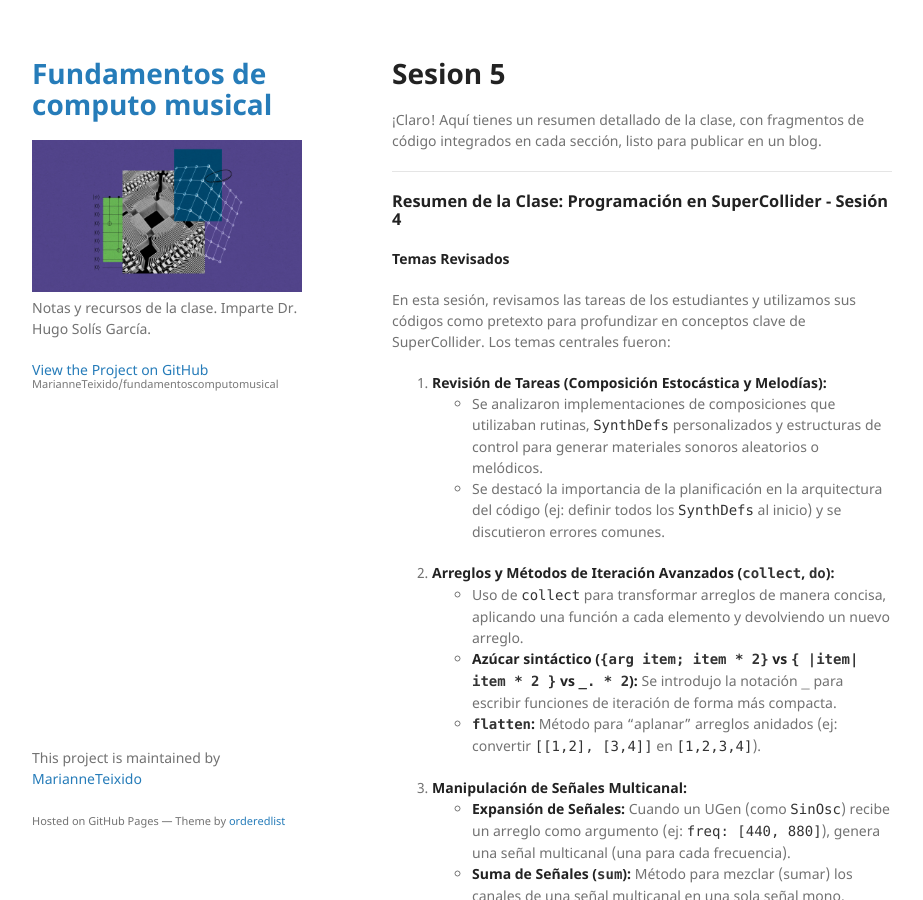
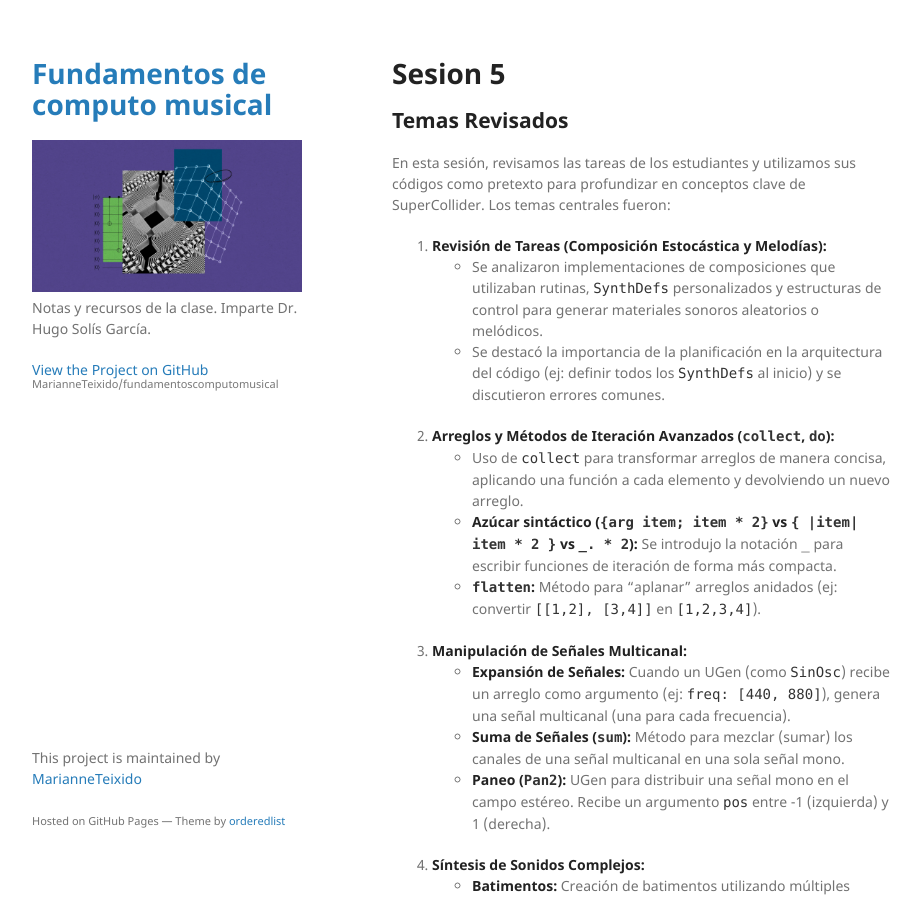
Before and after one commit to MarianneTeixido/fundamentoscomputomusical, a Jekyll site: the page built from docs/clase05.md, in a window 1280 px wide and 900 px high. Shown: the whole window, without its empty margins (178-1101 px from the left). Built offline with Jekyll 4.4.1, drawn with Linux system fonts in a browser that asks for light colours; our own code applies the rules of GitHub Pages for plain Markdown files; some of the changed text lies outside the part shown.

Commit message:
fix style

````diff
--- a/docs/clase05.md
+++ b/docs/clase05.md
@@ -1,12 +1,7 @@
-# Sesion 5
 
-¡Claro! Aquí tienes un resumen detallado de la clase, con fragmentos de código integrados en cada sección, listo para publicar en un blog.
+# **Sesion 5**
 
----
-
-### **Resumen de la Clase: Programación en SuperCollider - Sesión 4**
-
-#### **Temas Revisados**
+## **Temas Revisados**
 En esta sesión, revisamos las tareas de los estudiantes y utilizamos sus códigos como pretexto para profundizar en conceptos clave de SuperCollider. Los temas centrales fueron:
 
 1.  **Revisión de Tareas (Composición Estocástica y Melodías):**
@@ -33,7 +28,7 @@ En esta sesión, revisamos las tareas de los estudiantes y utilizamos sus códig
     *   **Rutinas Paralelas:** Cómo ejecutar múltiples rutinas simultáneamente para crear capas o secciones independientes en una composición.
     *   **Manejo de Amplitud:** Prevención de clipping (distorsión por exceder 1.0) al sumar señales, dividiendo la amplitud total entre el número de señales (ej: `amp / 3`).
 
-#### **Ejercicios Prácticos Revisados (Con Fragmentos de Código)**
+## **Ejercicios Prácticos Revisados (Con Fragmentos de Código)**
 Los estudiantes presentaron una variedad de ejercicios. Aquí se muestran fragmentos clave:
 
 1.  **Andrés: Composición Modal con Múltiples Capas**
@@ -117,12 +112,12 @@ Los estudiantes presentaron una variedad de ejercicios. Aquí se muestran fragme
     Synth(\glissando, [\freqInicio, 100, \freqFin, 1000, \dur, 5, \pan, -1]);
     ```
 
-#### **Recursos y Materiales Mencionados**
+## **Recursos y Materiales Mencionados**
 *   **Documentación de SuperCollider:** Se enfatizó el uso de `Ctrl+D` (o `Cmd+D`) sobre cualquier clase o método para acceder a su documentación oficial. Especialmente útil para `Env`, `Pan2`, `Line`, `collect`, `flatten`.
 *   **Libro de Referencia:** "The SuperCollider Book" (MIT Press) para teoría y ejemplos avanzados.
 *   **Compositor de Referencia:** **Conlon Nancarrow**, conocido por sus estudios para piano mecánico que exploran politempos y polirritmos complejos mediante la superposición de capas a diferentes velocidades. [Documental recomendado](https://www.youtube.com/watch?v=3g1P3j1932s).
 
-#### **Tarea Asignada: "Estudio à la Nancarrow"**
+## **Tarea Asignada: "Estudio a la Nancarrow"**
 Basándose en los conceptos vistos, la tarea es crear una composición que explore politempos y timbres, inspirándose en el trabajo de Conlon Nancarrow.
 
 **Instrucciones Detalladas:**
````
